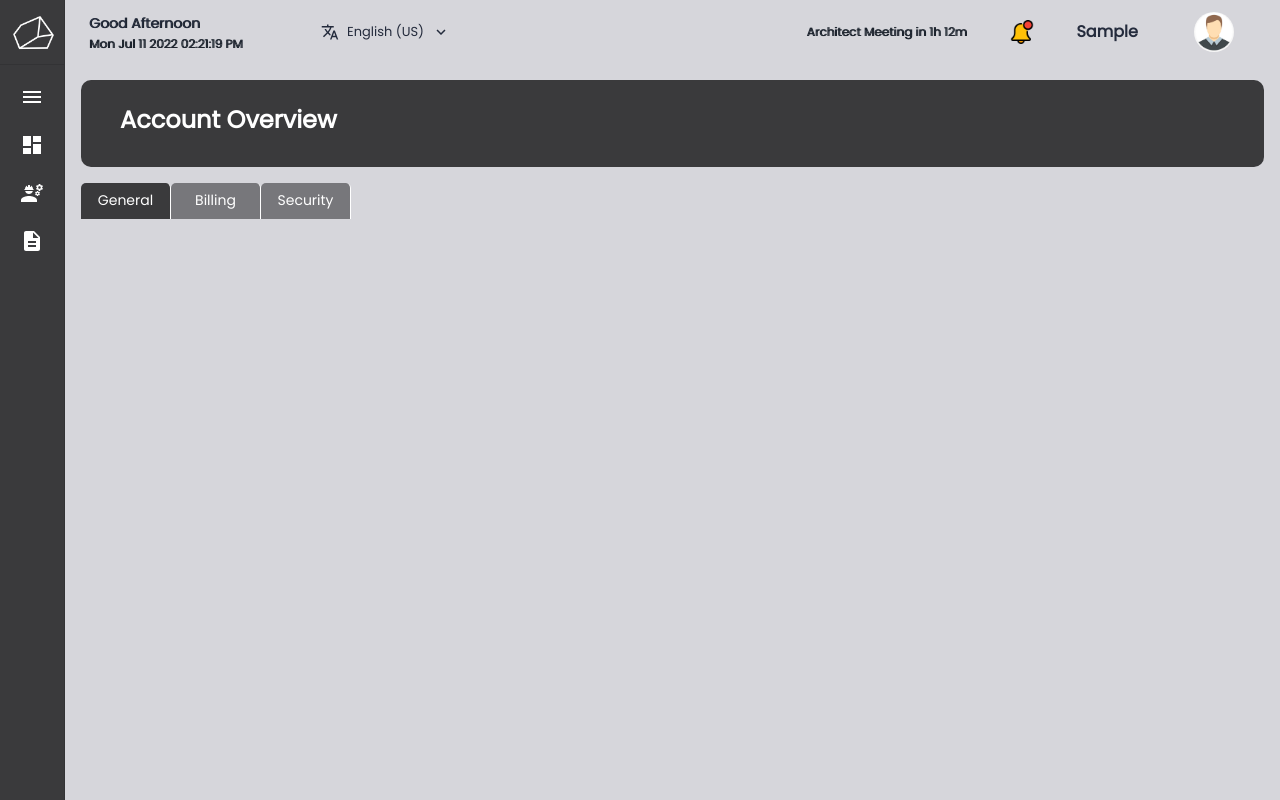
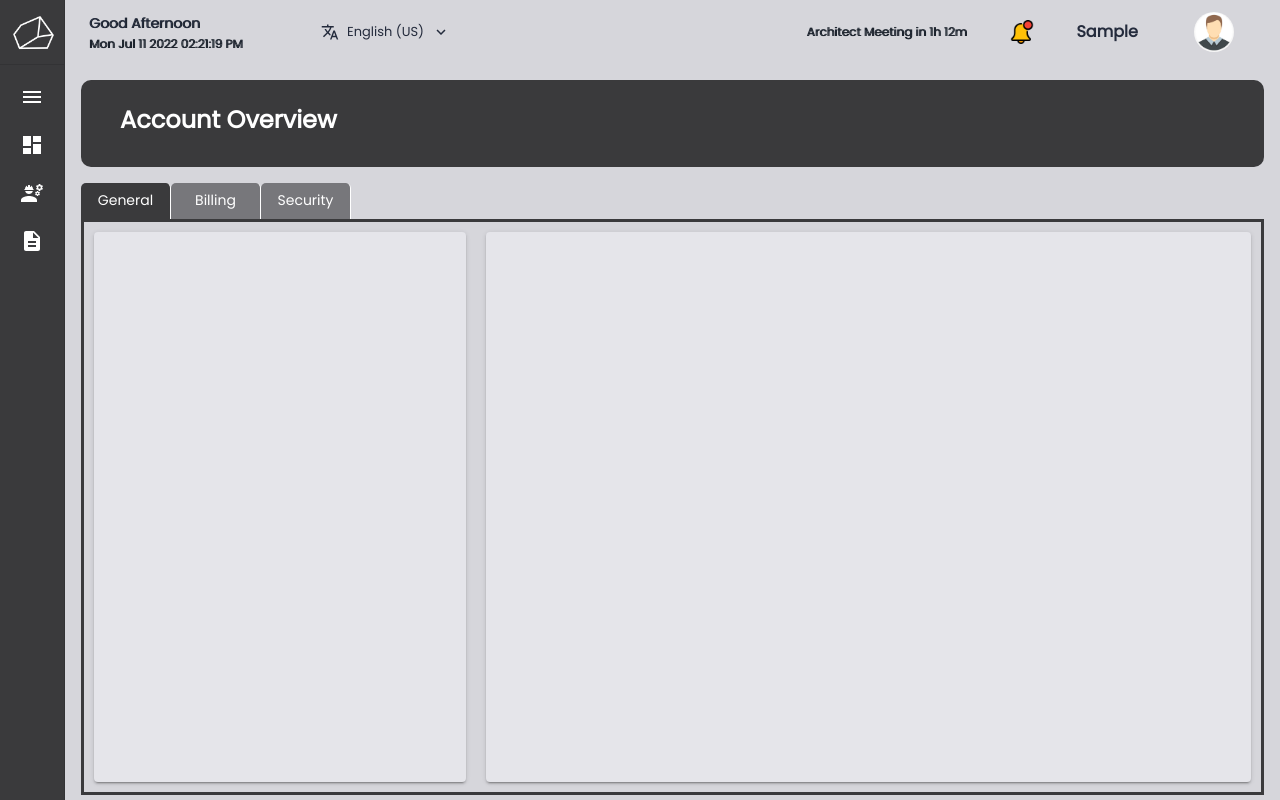
Before and after one commit to bedrockapplications/bedrock-frontend, a React (Create React App) app: page /settings in a window 1280 px wide. Built offline with nearby package versions, Linux system fonts and the light colour scheme; sample sign-in values are in the browser's storage.

Commit message:
settings screen layout

```diff
--- a/src/pages/Settings/index.jsx
+++ b/src/pages/Settings/index.jsx
@@ -158,10 +158,41 @@ const Settings = () => {
             />
           </Tabs>
           <TabPanel value={tabValue} index={0}>
+          <Grid container spacing={2} md={12} sx={{marginLeft: "0px", marginTop: "0px", border:"3px solid #3A3A3C"}}>
+            <Grid item xs={12} md={4} sx={{padding:"10px !important"}}>
+              <Paper
+                elevation={2}
+                sx={{ height: "calc(100vh - 250px)", backgroundColor: "#E5E5EA", padding: "10px" }}
+              >
+              </Paper>
+            </Grid>
+            <Grid item xs={12} md={8} sx={{padding:"10px !important"}}>
+              <Paper
+                elevation={2}
+                sx={{ height: "calc(100vh - 250px)", backgroundColor: "#E5E5EA" }}
+              ></Paper>
+            </Grid>
+          </Grid>
           </TabPanel>
           <TabPanel value={tabValue} index={1}>
+          <Grid container spacing={2} md={12} sx={{marginLeft: "0px", marginTop: "0px", border:"3px solid #3A3A3C"}}>
+            <Grid item xs={12} md={12} sx={{padding:"10px !important"}}>
+              <Paper
+                elevation={2}
+                sx={{ height: "calc(100vh - 250px)", backgroundColor: "#E5E5EA" }}
+              ></Paper>
+            </Grid>
+          </Grid>
           </TabPanel>
           <TabPanel value={tabValue} index={2}>
+          <Grid container spacing={2} md={12} sx={{marginLeft: "0px", marginTop: "0px", border:"3px solid #3A3A3C"}}>
+            <Grid item xs={12} md={12} sx={{padding:"10px !important"}}>
+              <Paper
+                elevation={2}
+                sx={{ height: "calc(100vh - 250px)", backgroundColor: "#E5E5EA" }}
+              ></Paper>
+            </Grid>
+          </Grid>
           </TabPanel>
         </Grid>
       </Grid>
```
